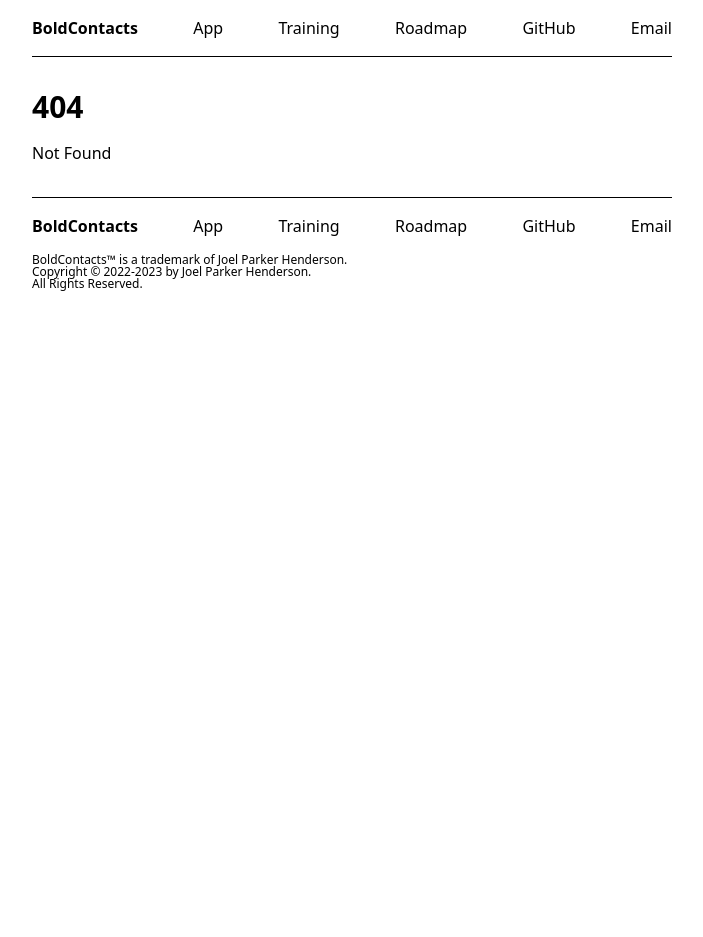
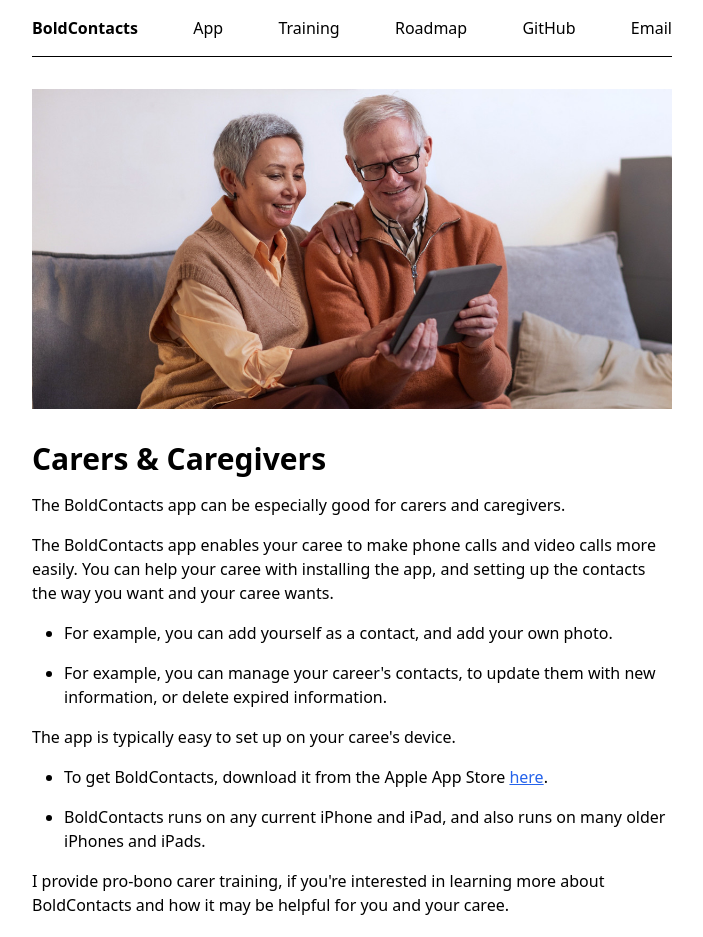
Before and after one commit to BoldContacts/boldcontacts-site-as-sveltekit, a SvelteKit app: page /carers-and-caregivers in a window 1280 px wide. Before the commit this address had no page. Shown: the top 937 px of the page, without its empty margins (288-991 px from the left). Before the commit the page ends 800 px from the top, so only its background shows below. Built offline with nearby package versions, Linux system fonts and the light colour scheme.

Commit message:
Add carers & caregivers

```diff
--- /dev/null
+++ b/src/routes/carers-and-caregivers/+page.svelte
@@ -0,0 +1,29 @@
+<img src="/assets/pexels/pexels-marcus-aurelius-6787960/@1200x600.jpg" alt="Two people using an iPad together" loading="lazy">
+
+<h1>Carers &amp; Caregivers</h1>
+
+<p>The BoldContacts app can be especially good for carers and caregivers.</p>
+
+<p>The BoldContacts app enables your caree to make phone calls and video calls more easily. You can help your caree with installing the app, and setting up the contacts the way you want and your caree wants.</p>
+
+<ul>
+
+    <li>For example, you can add yourself as a contact, and add your own photo.</li>
+
+    <li>For example, you can manage your career's contacts, to update them with new information, or delete expired information.</li>
+
+</ul>
+
+<p>The app is typically easy to set up on your caree's device.</p>
+
+<ul>
+
+    <li>To get BoldContacts, download it from the Apple App Store <a href="https://apps.apple.com/us/app/boldcontacts/id6443335501">here</a>.</li>
+
+    <li>BoldContacts runs on any current iPhone and iPad, and also runs on many older iPhones and iPads.</li>
+
+</ul>
+
+<p>I provide pro-bono carer training, if you're interested in learning more about BoldContacts and how it may be helpful for you and your caree.</p>
+
+<p>Questions? Suggestions? Email <a href="joel@boldcontacts.org">joel@boldcontacts.org</a>.</p>
```
